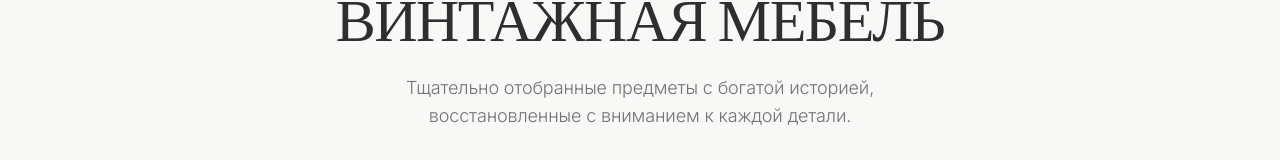
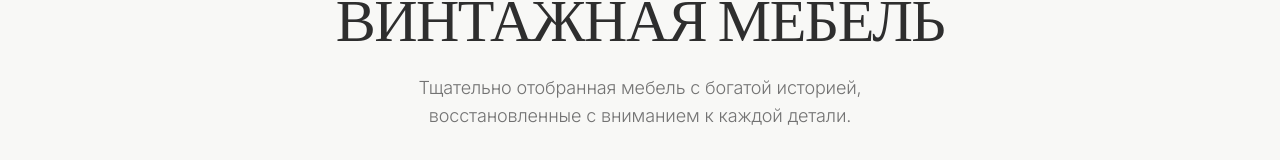
Before and after one commit to pr-poehali-dev/vintage-furniture-clone, a React (Vite) app: page / in a window 1280 px wide. Shown: the part 163-323 px from the top of the page. Built offline with nearby package versions, Linux system fonts and the light colour scheme.

Commit message:
Обновление Index.tsx

```diff
--- a/src/pages/Index.tsx
+++ b/src/pages/Index.tsx
@@ -146,7 +146,7 @@ const translations = {
     contact: "КОНТАКТЫ",
     heroTitle: "ВИНТАЖНАЯ МЕБЕЛЬ",
     heroSubtitle:
-      "Тщательно отобранные предметы с богатой историей, восстановленные с вниманием к каждой детали.",
+      "Тщательно отобранная мебель с богатой историей, восстановленные с вниманием к каждой детали.",
     shopNow: "КУПИТЬ СЕЙЧАС",
     items: "ТОВАРОВ",
     sortBy: "СОРТИРОВАТЬ",
```
